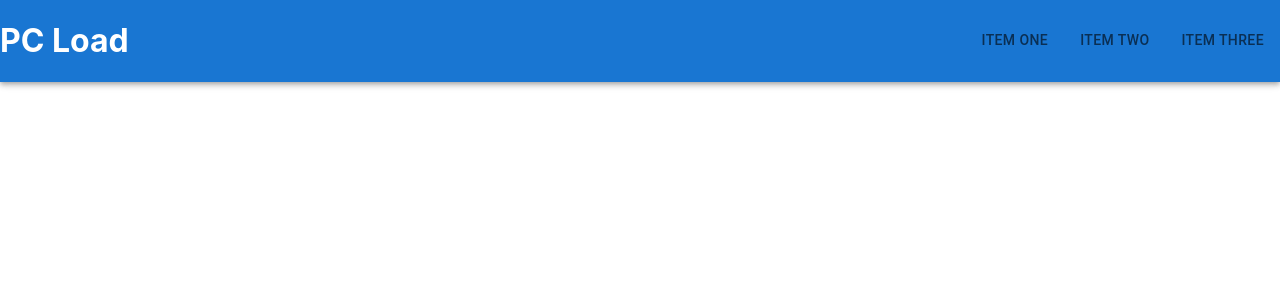
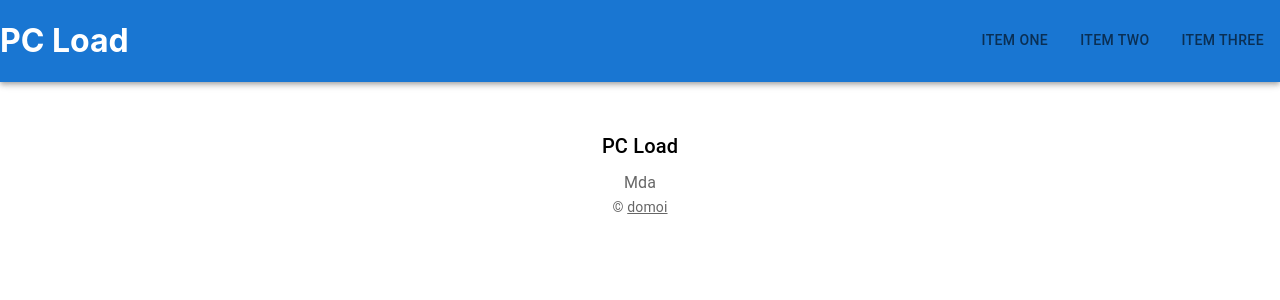
Before and after one commit to Egev604/appin2lemetry, a React (Create React App) app: page / in a window 1280 px wide. Shown: the top 300 px of the page. Built offline with nearby package versions, Linux system fonts and the light colour scheme.

Commit message:
readyFooter

```diff
--- a/package.json
+++ b/package.json
@@ -8,6 +8,7 @@
     "@mui/icons-material": "^5.15.7",
     "@mui/material": "^5.15.7",
     "@mui/styled-engine-sc": "^6.0.0-alpha.14",
+    "@mui/system": "^5.15.7",
     "@testing-library/jest-dom": "^5.17.0",
     "@testing-library/react": "^13.4.0",
     "@testing-library/user-event": "^13.5.0",
@@ -17,7 +18,7 @@
     "@types/react-dom": "^18.2.18",
     "react": "^18.2.0",
     "react-dom": "^18.2.0",
-    "react-scripts": "5.0.1",
+    "react-scripts": "^5.0.1",
     "styled-components": "^6.1.8",
     "typescript": "^4.9.5",
     "web-vitals": "^2.1.4"
--- a/src/App.tsx
+++ b/src/App.tsx
@@ -1,5 +1,6 @@
 import React from 'react';
 import Header from "./Components/Header/Header";
+import Footer from "./Components/Footer/Footer";
 
 function App() {
   return (
@@ -7,6 +8,9 @@ function App() {
       <header>
         <Header/>
       </header>
+        <footer>
+            <Footer/>
+        </footer>
     </div>
   );
 }
--- /dev/null
+++ b/src/Components/Footer/Footer.tsx
@@ -0,0 +1,32 @@
+import React from 'react';
+import {Container, Link, Typography} from "@mui/material";
+import { styled } from "@mui/system";
+
+const FooterContainer = styled('footer')(
+    ({ theme }) => ({
+            padding: theme.spacing(6),
+            marginTop: 'auto',
+    })
+);
+const Footer = () => {
+
+    return (
+        <FooterContainer>
+            <Container maxWidth="lg">
+                <Typography variant="h6" align="center" gutterBottom>
+                    PC Load
+                </Typography>
+                <Typography variant="subtitle1" align="center" color="textSecondary" component="p">
+                    Mda
+                </Typography>
+                <Typography variant="body2" color="textSecondary" align="center">
+                    {' © '}
+                    <Link color="inherit" href="https://www.example.com/">
+                        domoi
+                    </Link>{' '}
+                </Typography>
+            </Container>
+        </FooterContainer>
+    );
+};
+export default Footer;
```
Also changed, not shown: 1 other file (tests, documents, lock files or other folders).
